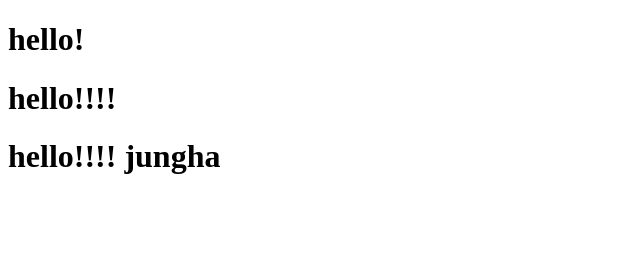
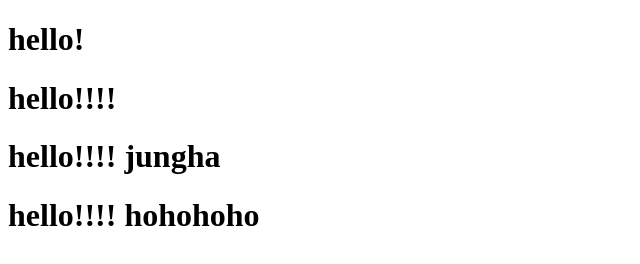
Before and after one commit to iseeuaspn/testvscode, a plain HTML site: page index.html in a window 1280 px wide. Shown: the whole page, without its empty margins (0-640 px from the left). Drawn offline with Linux system fonts and the light colour scheme.

Commit message:
세번째 커밋

```diff
--- a/index.html
+++ b/index.html
@@ -10,5 +10,7 @@
     <h1>hello!</h1>
     <h1>hello!!!!</h1>
     <h1>hello!!!! jungha</h1>
+    <h1>hello!!!! hohohoho</h1>
+
 </body>
 </html>
```
